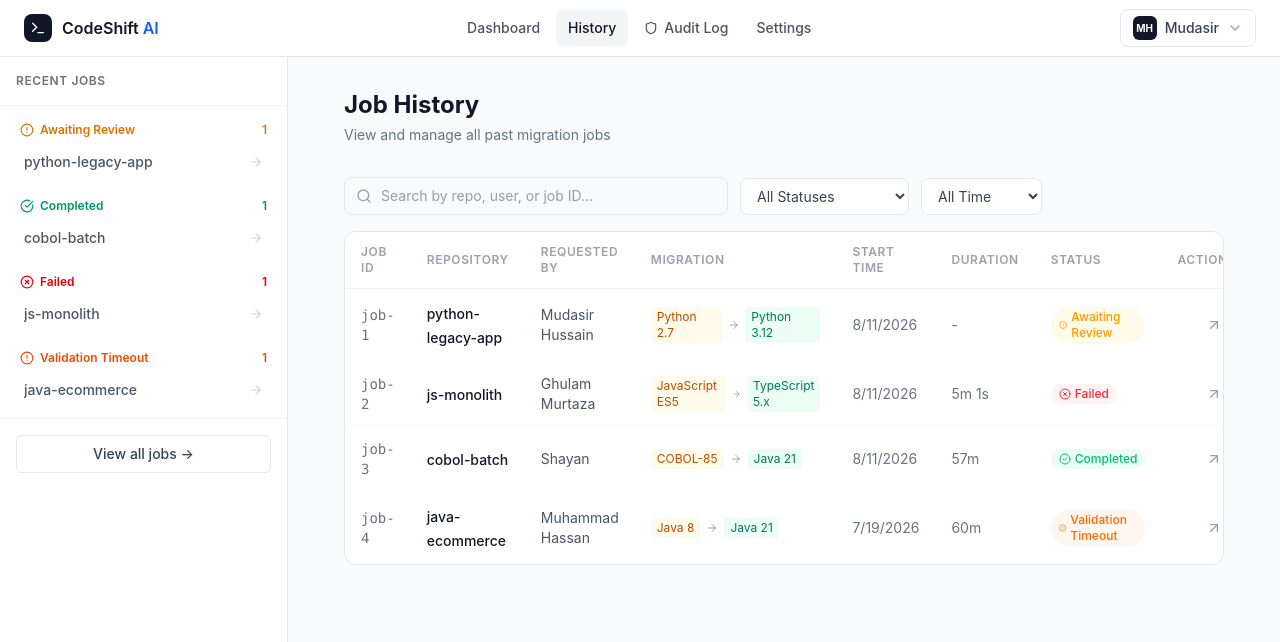
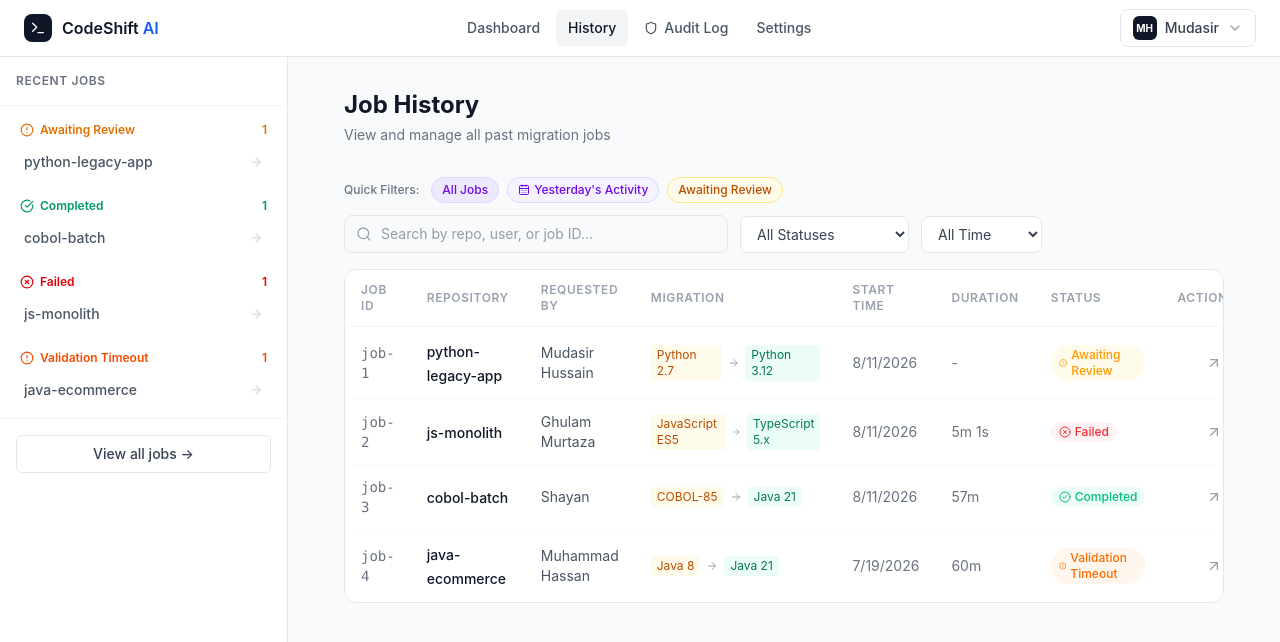
Before and after one commit to Mudasir012/CodeShiftAI, a React (Vite) app in the folder CodeShiftAI/: page /history in a window 1280 px wide. Shown: the top 642 px of the page. Built offline with nearby package versions, Linux system fonts and the light colour scheme.

Commit message:
feat(ui): implement date range filtering and quick filter pills on JobHistory

```diff
--- a/CodeShiftAI/src/pages/JobHistoryPage.jsx
+++ b/CodeShiftAI/src/pages/JobHistoryPage.jsx
@@ -47,6 +47,21 @@ export default function JobHistoryPage() {
         j.id.toLowerCase().includes(q)
       )
     }
+    if (filters.dateRange && filters.dateRange !== 'all') {
+      const now = new Date()
+      const startOfToday = new Date(now.getFullYear(), now.getMonth(), now.getDate())
+      result = result.filter(j => {
+        if (!j.createdAt) return false
+        const jobDate = new Date(j.createdAt)
+        const startOfJobDate = new Date(jobDate.getFullYear(), jobDate.getMonth(), jobDate.getDate())
+        const diffDays = Math.round((startOfToday - startOfJobDate) / (1000 * 60 * 60 * 24))
+        if (filters.dateRange === 'today') return diffDays === 0
+        if (filters.dateRange === 'yesterday') return diffDays === 1
+        if (filters.dateRange === 'week') return diffDays <= 7
+        if (filters.dateRange === 'month') return diffDays <= 30
+        return true
+      })
+    }
     setFilteredJobs(result)
   }, [filters, jobs])
 
@@ -61,6 +76,41 @@ export default function JobHistoryPage() {
         title="Job History"
         description="View and manage all past migration jobs"
       />
+
+      <div className="flex items-center gap-2 mb-3 flex-wrap">
+        <span className="text-xs text-gray-500 font-medium mr-1">Quick Filters:</span>
+        <button
+          onClick={() => setFilters({ status: 'all', search: '', dateRange: 'all' })}
+          className={`px-2.5 py-1 text-xs font-medium rounded-full transition-colors ${
+            filters.dateRange === 'all' && filters.status === 'all'
+              ? 'bg-violet-100 text-violet-700 border border-violet-200'
+              : 'bg-gray-100 text-gray-600 hover:bg-gray-200 border border-gray-200'
+          }`}
+        >
+          All Jobs
+        </button>
+        <button
+          onClick={() => setFilters(prev => ({ ...prev, dateRange: 'yesterday' }))}
+          className={`px-2.5 py-1 text-xs font-medium rounded-full transition-colors flex items-center gap-1 ${
+            filters.dateRange === 'yesterday'
+              ? 'bg-violet-600 text-white shadow-sm'
+              : 'bg-violet-50 text-violet-700 hover:bg-violet-100 border border-violet-200'
+          }`}
+        >
+          <CalendarDays className="w-3 h-3" />
+          Yesterday's Activity
+        </button>
+        <button
+          onClick={() => setFilters(prev => ({ ...prev, status: 'awaiting-review' }))}
+          className={`px-2.5 py-1 text-xs font-medium rounded-full transition-colors ${
+            filters.status === 'awaiting-review'
+              ? 'bg-amber-500 text-white shadow-sm'
+              : 'bg-amber-50 text-amber-700 hover:bg-amber-100 border border-amber-200'
+          }`}
+        >
+          Awaiting Review
+        </button>
+      </div>
 
       <FilterBar filters={filters} onChange={setFilters} />
 
```
